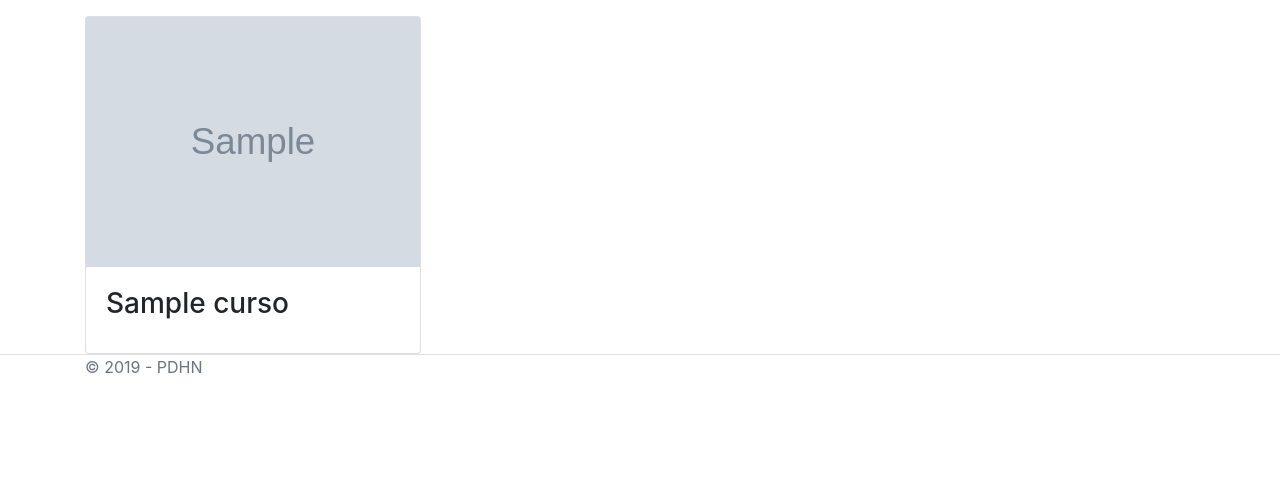
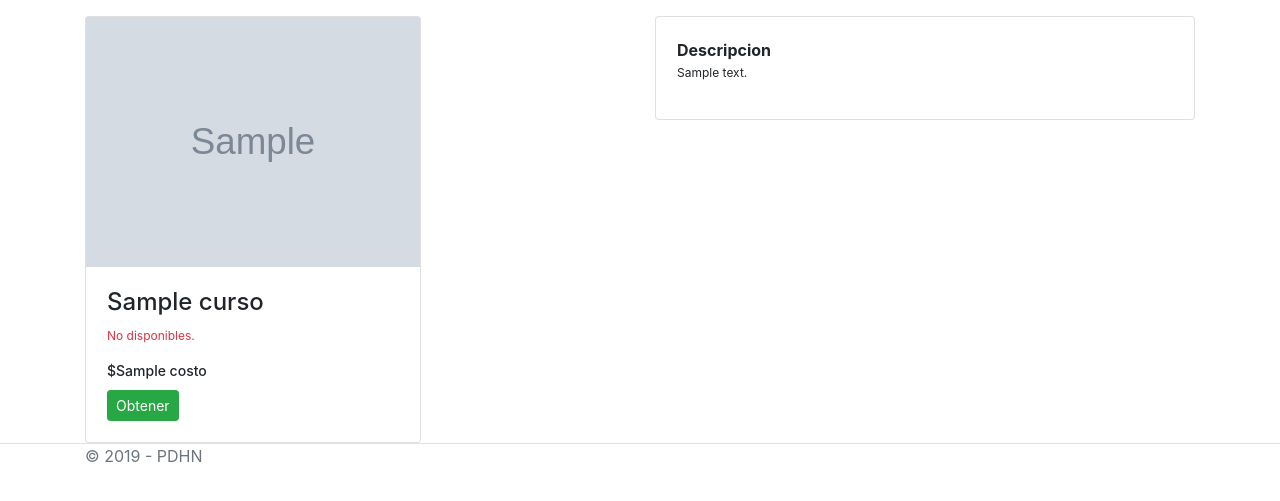
Before and after one commit to gurnitha/2022-django4-elearning-espanyol, a Django app: template templates/views/cursos/details.html in a window 1280 px wide. Shown: the part 77-578 px from the top of the page. Run offline with Django 3.2, Linux system fonts and the light colour scheme; the template is opened without the code that fills it: most values are stand-ins (such as "Sample title", 1, 10 or a date in 2020); grey boxes marked "Sample" are stand-in pictures; some libraries are stand-ins or nearby versions.

Commit message:
5.8 Add template to course details page

```diff
--- a/static/css/style.css
+++ b/static/css/style.css
@@ -1,3 +1,21 @@
+/*}
+.navbar-brand {
+    max-width: 15%;
+}
+.imgSlider{
+    max-width :50%;
+}
+.sheetSlider {
+    background-color: #ffffff;
+    text-align: center;
+}
+.sh__meta span, .sh__meta h4 {
+    color:rgb(85, 85, 85);
+}
+*/
+
+.imglogo {
+    max-width: 30%;
 }
 .navbar-brand {
     max-width: 15%;
@@ -12,3 +30,13 @@
 .sh__meta span, .sh__meta h4 {
     color:rgb(85, 85, 85);
 }
+.thumbnail{
+    max-width :100%;
+}
+.card-body h5{
+    font-size: 14px;
+    max-width :100%;
+}
+.card-body p{
+    font-size: 12px;
+}
--- a/templates/views/cursos/details.html
+++ b/templates/views/cursos/details.html
@@ -5,7 +5,58 @@
             <div class="card" style="width: 21rem;">
                 <img src="/media/{{ curso.Imagen }}" class="thumbnail" />
                 <div class="card-body">
-                    <h3 class="card-title">{{ curso.Nombre }}</h3>
+                    <table>
+                        <tbody>
+                            <tr>
+                                <td>
+                                    <h4>{{ curso.Nombre }}</h4>
+                                </td>
+                            </tr>
+                            <tr>
+                                <td>
+                                    {% if curso.Estado %}
+                                    <p class="text-success">Disponibles.</p>
+                                    {% else %}
+                                    <p class="text-danger">No disponibles.</p>
+                                    {% endif %}
+                                </td>
+                            </tr>
+                            <tr>
+                                <td>
+                                    <h5>${{ curso.Costo }}</h5>
+                                </td>
+                            </tr>
+                            <tr>
+                                <td>
+                                    <form method="POST" action="obtener">
+                                        {% csrf_token %}
+                                        <input type="hidden" value="{{ curso.CursoId }}" name="cursoid" size="1" />
+                                        <input type="submit" class="btn btn-success btn-sm" value="Obtener">
+                                    </form>
+                                </td>
+                            </tr>
+                        </tbody>
+                    </table>
+                </div>
+            </div>
+        </div>
+        <div class="col-sm">
+            <div class="card">
+                <div class="card-body">
+                    <table>
+                        <tbody>
+                            <tr>
+                                <th>
+                                    Descripcion
+                                </th>
+                            </tr>
+                            <tr>
+                                <td>
+                                    <p>{{ curso.Descripcion }}</p>
+                                </td>
+                            </tr>
+                        </tbody>
+                    </table>
                 </div>
             </div>
         </div>
```
Also changed, not shown: templates/views/cursos/cursos.html (+25 -0 lines), README.md.
